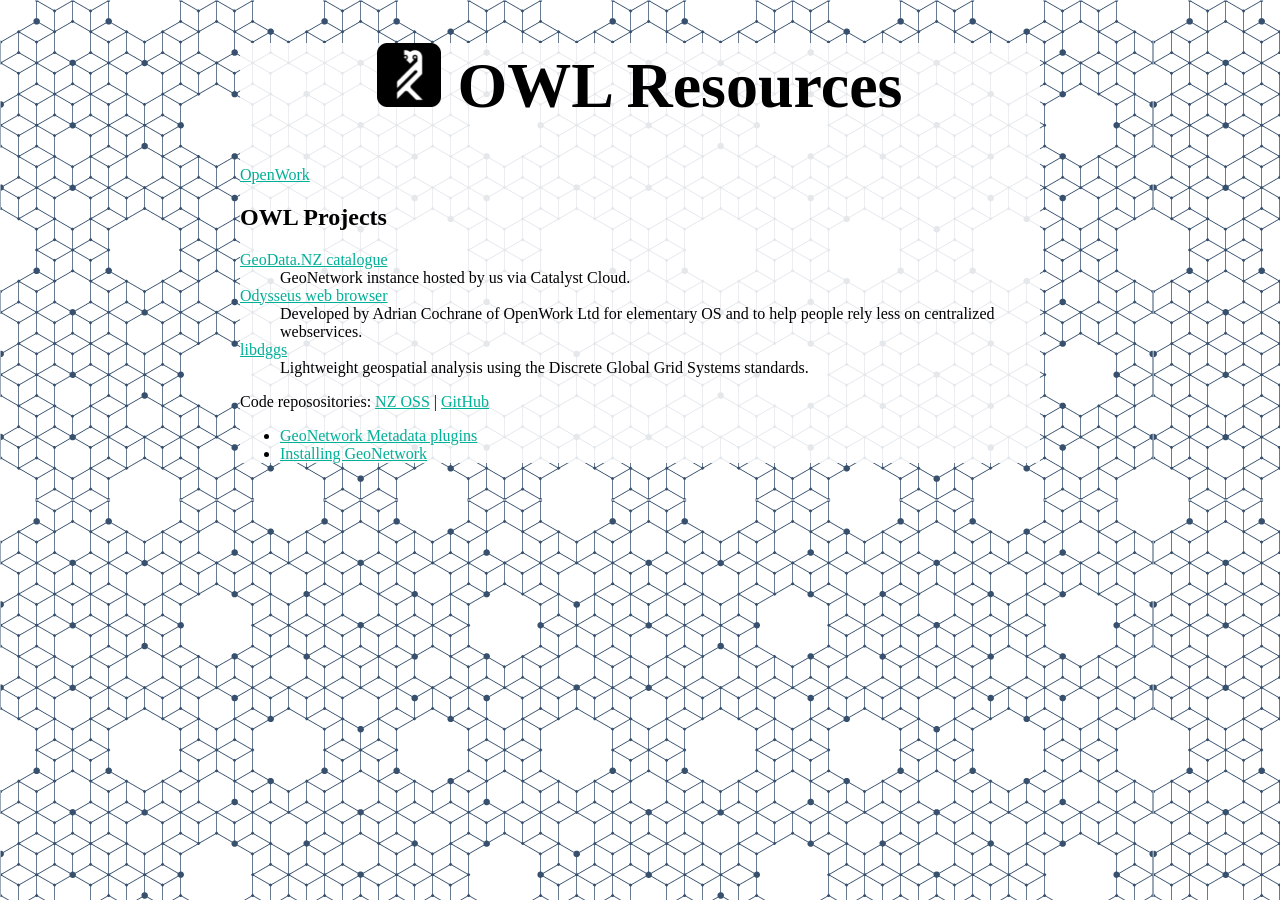
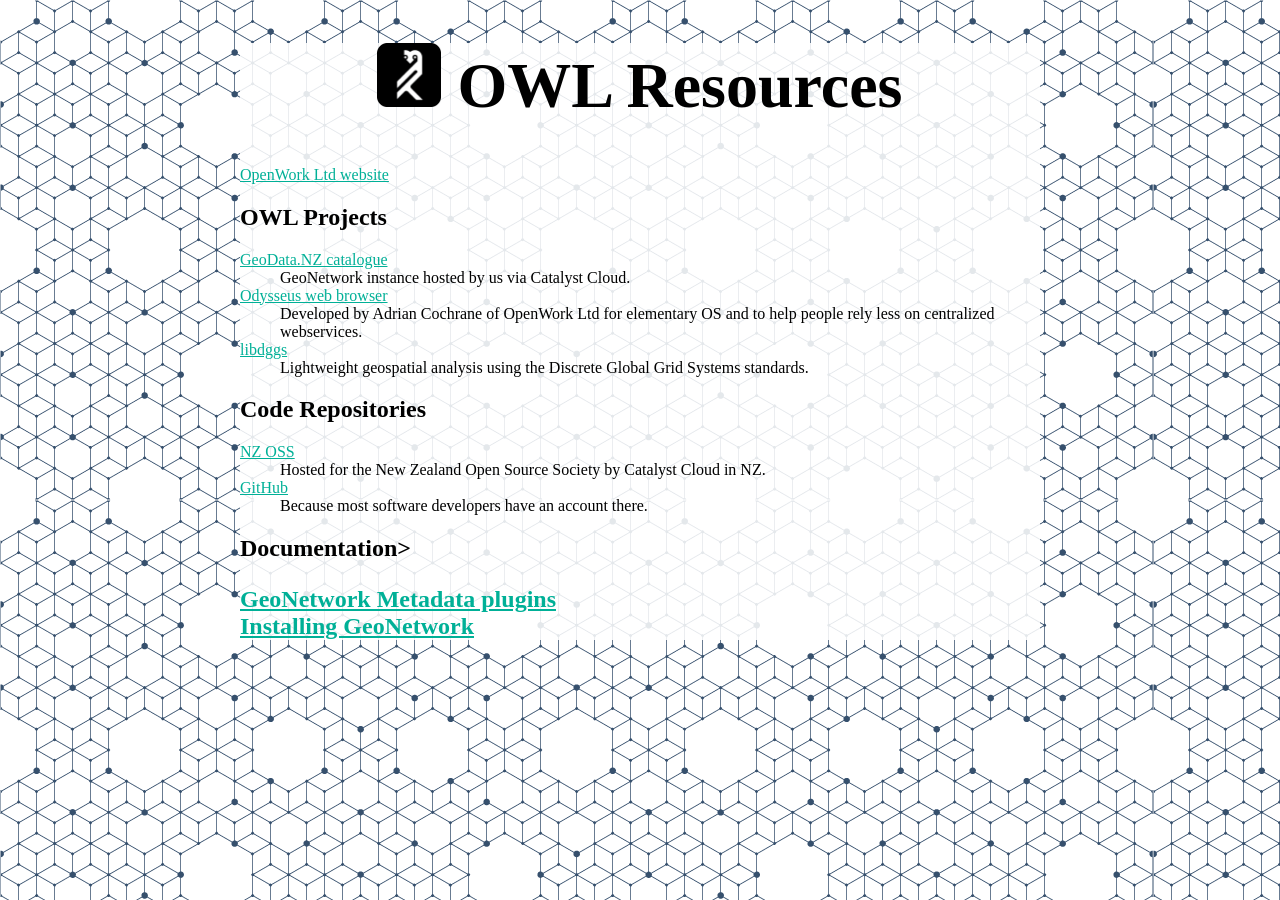
Before and after one commit to OpenWork-NZ/Resources, a Jekyll site: the page built from index.html, in a window 1280 px wide. Built offline with Jekyll 4.4.1, drawn with Linux system fonts in a browser that asks for light colours.

Commit message:
Describe code hosting sites

```diff
--- a/index.html
+++ b/index.html
@@ -4,8 +4,9 @@ title: Directory
 ---
 
 <p>
-  <a href="https://openwork.nz/" title="Our website">OpenWork</a>
+  <a href="https://openwork.nz/">OpenWork Ltd website</a>
 </p>
+
 <h2>OWL Projects</h2>
 <dl>
   <dt><a href="https://geodata.nz/">GeoData.NZ catalogue</a></dt>
@@ -15,8 +16,16 @@ title: Directory
   <dt><a href="https://git.nzoss.org.nz/openwork/libdggs" title="lightweight geospatial analysis">libdggs</a></dt>
   <dd>Lightweight geospatial analysis using the Discrete Global Grid Systems standards.</dd>
 </dl>
-<p>Code reposositories: <a href="https://git.nzoss.org.nz/openwork/">NZ OSS</a> | <a href="https://github.com/OpenWork-NZ">GitHub</a></p>
 
-<ul>{% for resource in site.posts|sort:"title" %}
-  <li><a href="{{ resource.url | relative_url }}">{{ resource.title }}</a></li>
-{% endfor %}</ul>
+<h2>Code Repositories</h2>
+<dl>
+  <dt><a href="https://git.nzoss.org.nz/openwork/">NZ OSS</a></dt>
+  <dd>Hosted for the New Zealand Open Source Society by Catalyst Cloud in NZ.</dd>
+  <dt><a href="https://github.com/OpenWork-NZ">GitHub</a></dt>
+  <dd>Because most software developers have an account there.</dd>
+</dl>
+
+<h2>Documentation>
+<dl>{% for resource in site.posts|sort:"title" %}
+  <dt><a href="{{ resource.url | relative_url }}">{{ resource.title }}</a></dt>
+{% endfor %}</dl>
```
